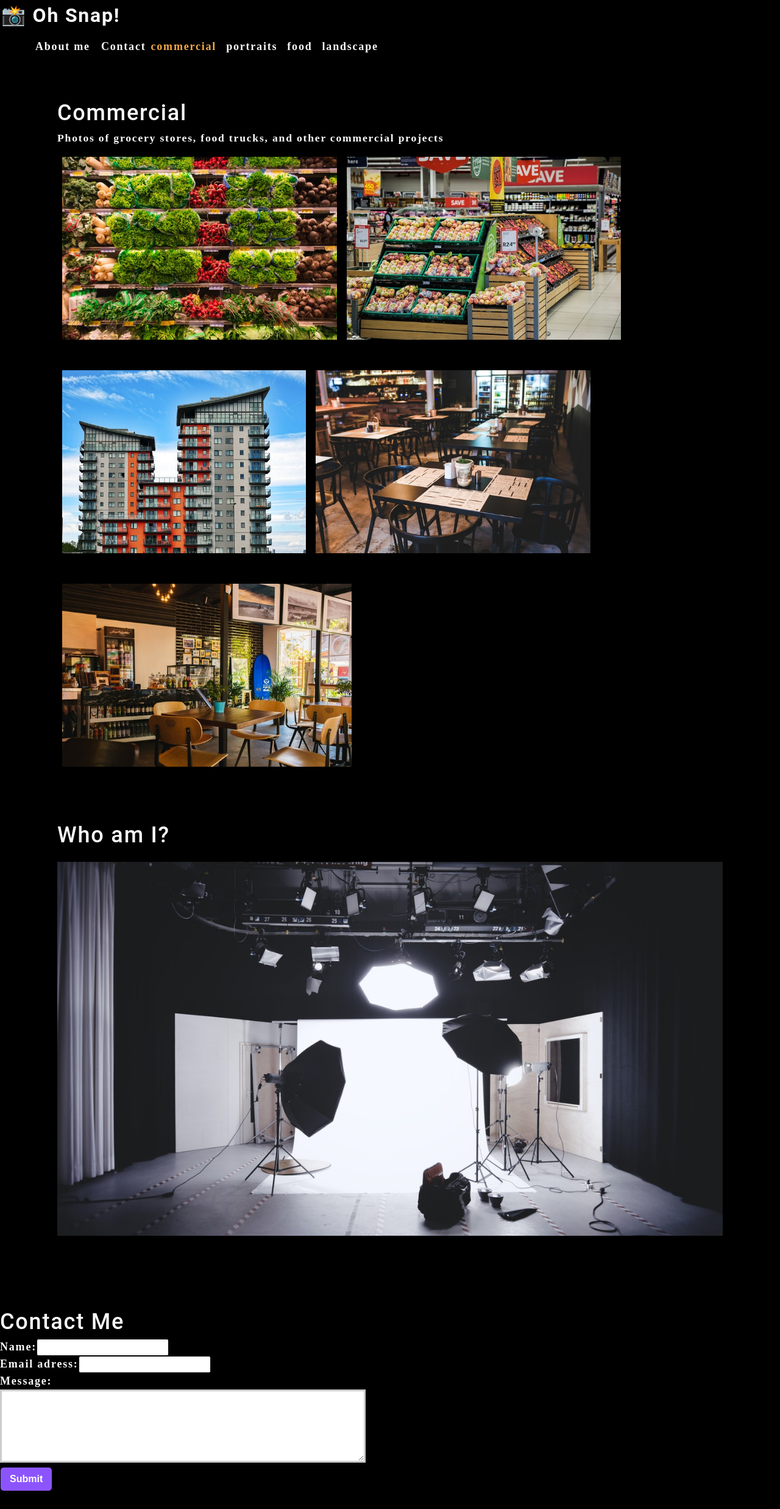
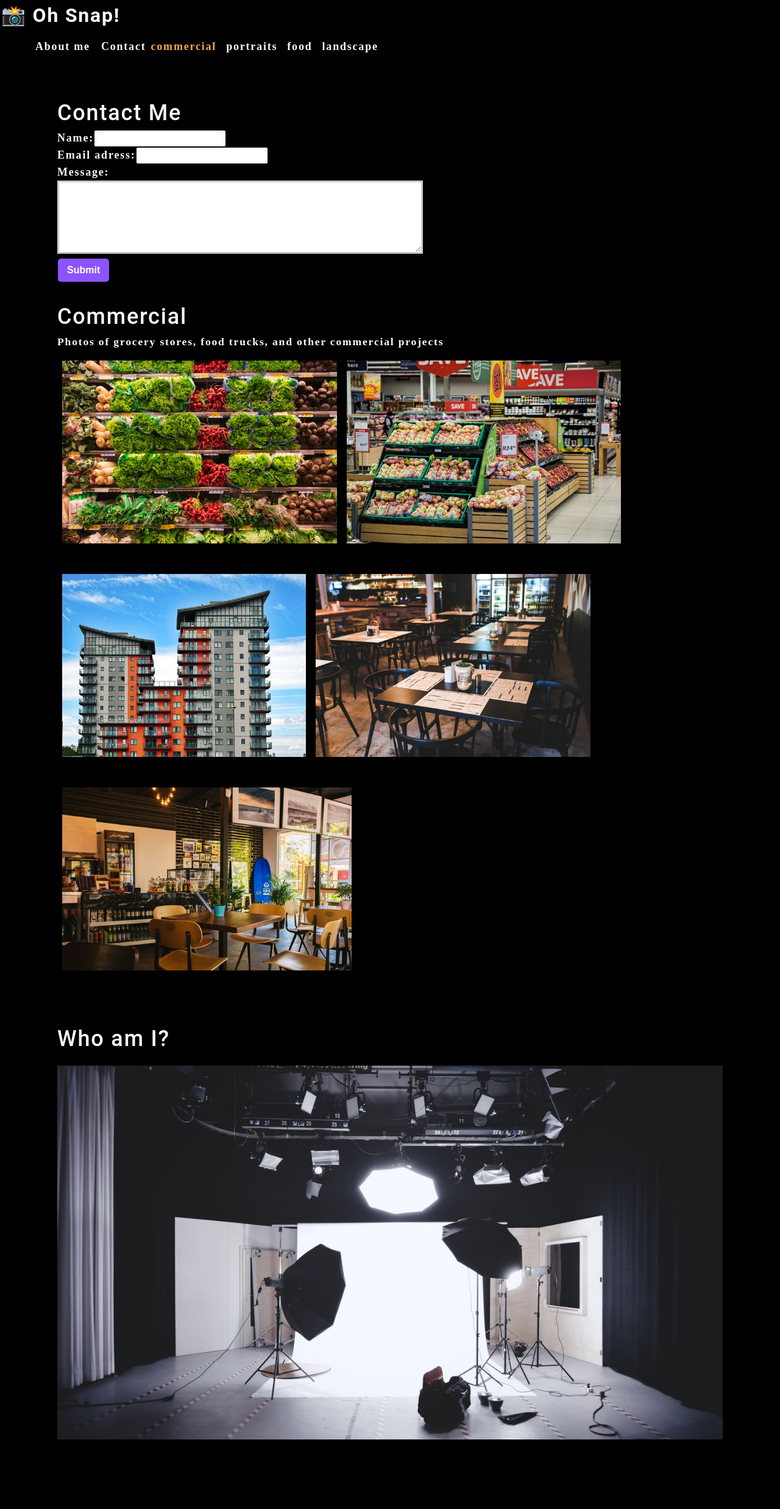
Before and after one commit to brian-presta/photo-port, a React (Create React App) app: page / in a window 1280 px wide. Shown: the whole page at 61% size. Built offline with nearby package versions, Linux system fonts and the light colour scheme.

Commit message:
set up handlers on contact form

```diff
--- a/package.json
+++ b/package.json
@@ -9,7 +9,7 @@
     "react-scripts": "3.4.3"
   },
   "scripts": {
-    "start": "react-scripts start",
+    "start": "react-scripts  start",
     "build": "react-scripts build",
     "test": "react-scripts test",
     "eject": "react-scripts eject"
--- a/src/App.js
+++ b/src/App.js
@@ -3,7 +3,7 @@
 import About from './components/About'
 import Nav from './components/Nav';
 import Gallery from './components/Gallery'
-import Contact from './components/Contact'
+import ContactForm from './components/Contact'
 import categories from './utils/categories'
 function App() {
   const [currentCategory,setCurrentCategory] = useState(categories[0])
@@ -11,10 +11,10 @@
     <div>
       <Nav categories={categories} setCurrentCategory={setCurrentCategory} currentCategory={currentCategory}></Nav>
       <main>
+      <ContactForm></ContactForm>
       <Gallery currentCategory={currentCategory}></Gallery>
       <About></About>
       </main>
-      <Contact></Contact>
     </div>
   );
 }
--- a/src/components/Contact/index.js
+++ b/src/components/Contact/index.js
@@ -1,22 +1,30 @@
-import React from "react"
+import React, {useState} from "react"
 
 function ContactForm(props) {
-
+    const [formState, setFormState] = useState({ name: '', email: '', message: '' });
+    const { name, email, message } = formState
+    function hanldeChange(event) {
+        setFormState({...formState, [event.target.name]: event.target.value})
+    }
+    function handleSubmit(event) {
+        event.preventDefault()
+        console.log(formState)
+    }
     return (
         <section>
             <h1>Contact Me</h1>
-            <form id="contact-form">
+            <form id="contact-form" onSubmit={handleSubmit}>
                 <div>
-                    <label htmlFor="name">Name:</label>
-                    <input type="text" name="name" />
+                    <label htmlFor="name" defaultValue={name} >Name:</label>
+                    <input type="text" name="name"  onChange={hanldeChange} />
                 </div>
                 <div>
-                    <label htmlFor="email">Email adress:</label>
-                    <input type="text" name="email" />
+                    <label htmlFor="email" defaultValue={email} >Email adress:</label>
+                    <input type="text" name="email" onChange={hanldeChange} />
                 </div>
                 <div>
-                    <label htmlFor="message">Message:</label>
-                    <textarea name="mesage" rows="5"></textarea>
+                    <label htmlFor="message" defaultValue={message} >Message:</label>
+                    <textarea name="mesage" rows="5" onChange={hanldeChange} ></textarea>
                 </div>
                 <button type="submit">Submit</button>
             </form>
```
Also changed, not shown: 1 other file (tests, documents, lock files or other folders).
